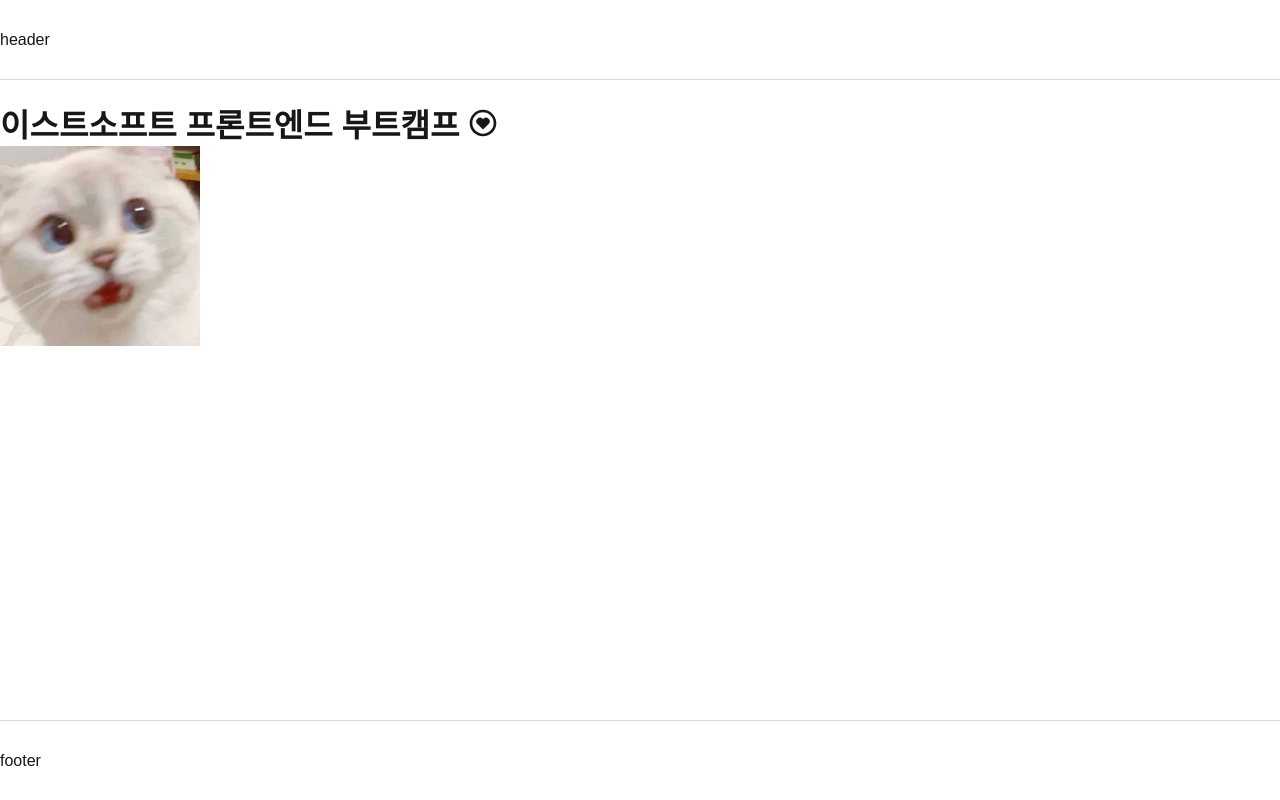
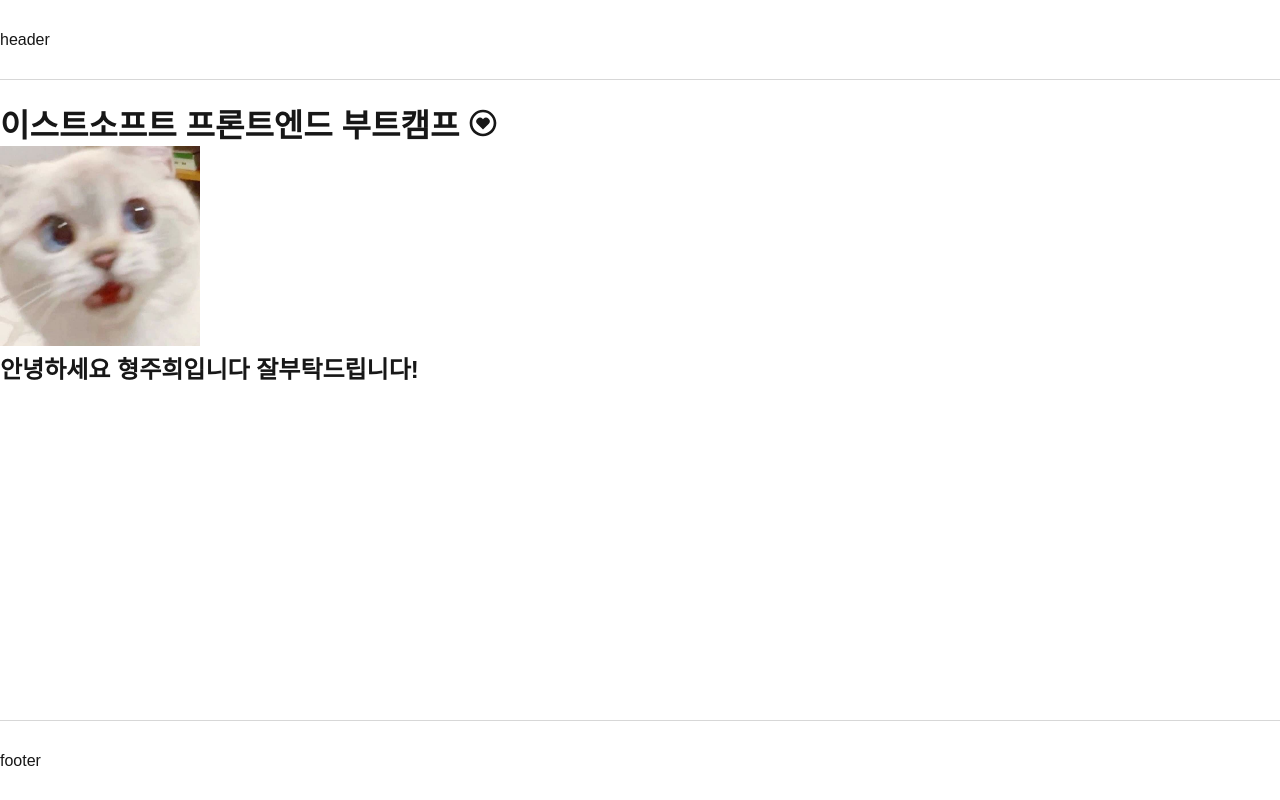
Before and after one commit to hyeran0513/estproject, a Next.js app: page / in a window 1280 px wide. Built offline with nearby package versions, Linux system fonts and the light colour scheme.

Commit message:
20241206 형주희 page.jsx 내용수정

```diff
--- a/src/app/page.jsx
+++ b/src/app/page.jsx
@@ -15,6 +15,7 @@ export default function Home() {
           height={200}
           priority
         />
+        <h2>안녕하세요 형주희입니다 잘부탁드립니다!</h2>
     </div>
   );
 }
```
